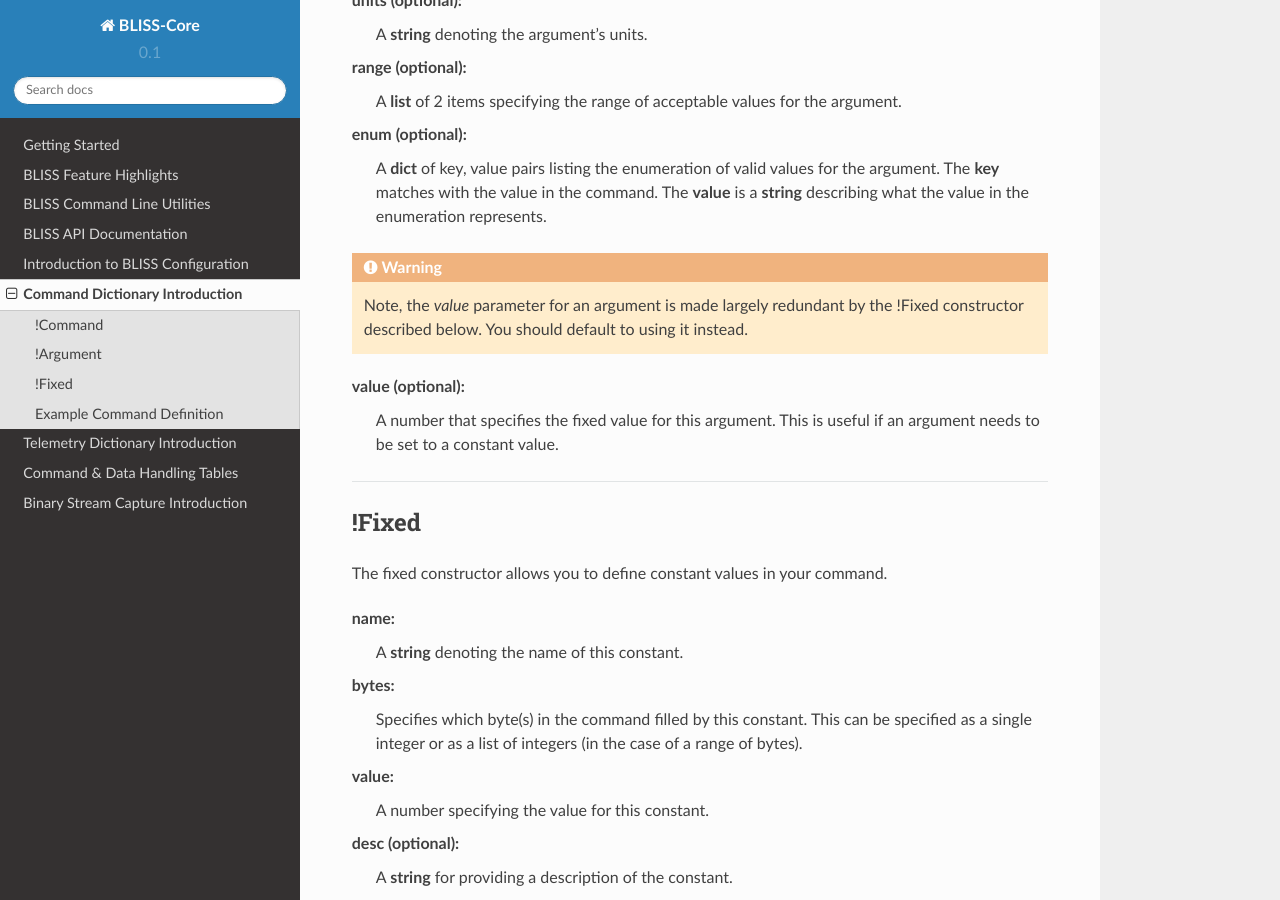
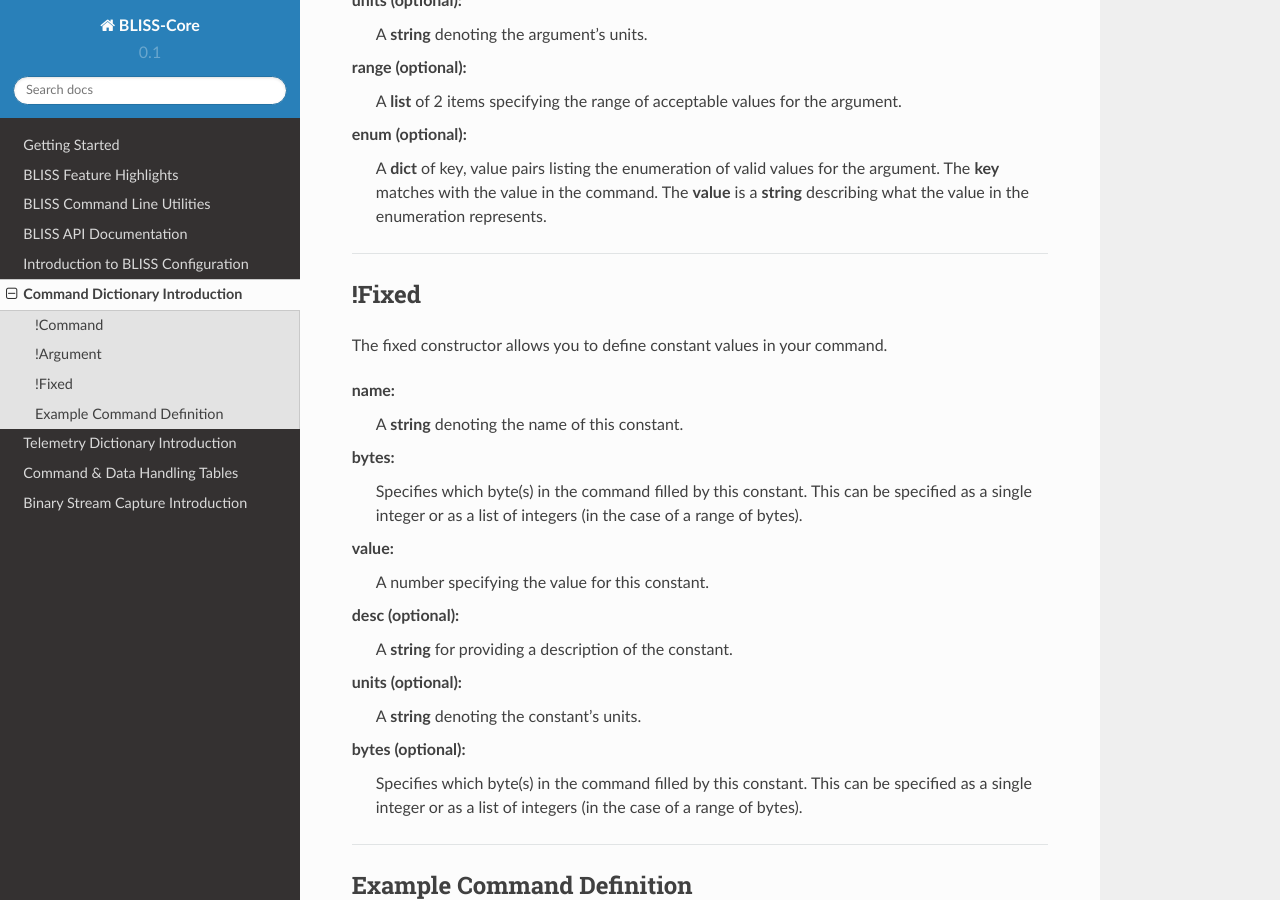
Before and after one commit to NASA-AMMOS/AIT-Core, a Sphinx documentation site: the page built from doc/source/command_intro.rst, in a window 1280 px wide and 900 px high, scrolled down 2384 px. Built offline with Sphinx 7.4.7 and the Read the Docs theme 2.0.0, drawn with Linux system fonts in a browser that asks for light colours.

Commit message:
Drop unneeded attribute definition from cmddict page

```diff
--- a/doc/source/command_intro.rst
+++ b/doc/source/command_intro.rst
@@ -114,13 +114,6 @@
 enum (optional):
     A **dict** of key, value pairs listing the enumeration of valid values for the argument. The **key** matches with the value in the command. The **value** is a **string** describing what the value in the enumeration represents.
 
-.. warning::
-
-    Note, the *value* parameter for an argument is made largely redundant by the !Fixed constructor described below. You should default to using it instead.
-
-value (optional):
-    A number that specifies the fixed value for this argument. This is useful if an argument needs to be set to a constant value.
-
 ----
 
 !Fixed
```
